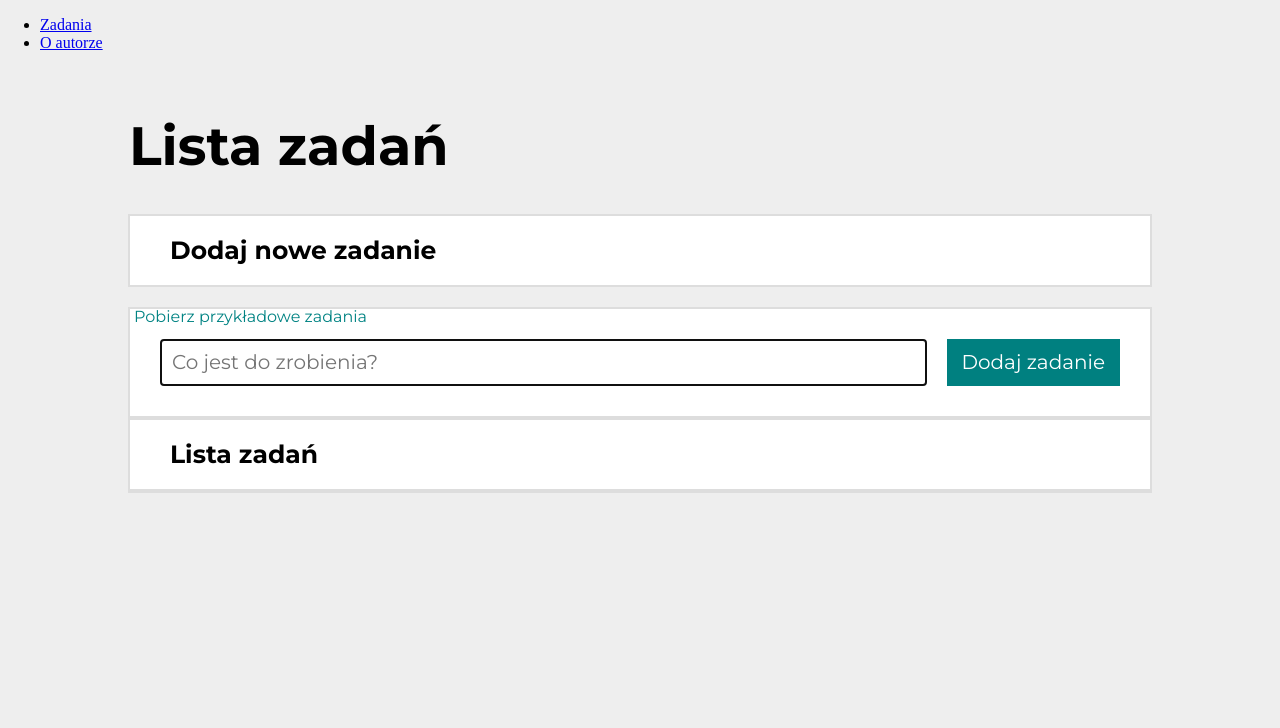
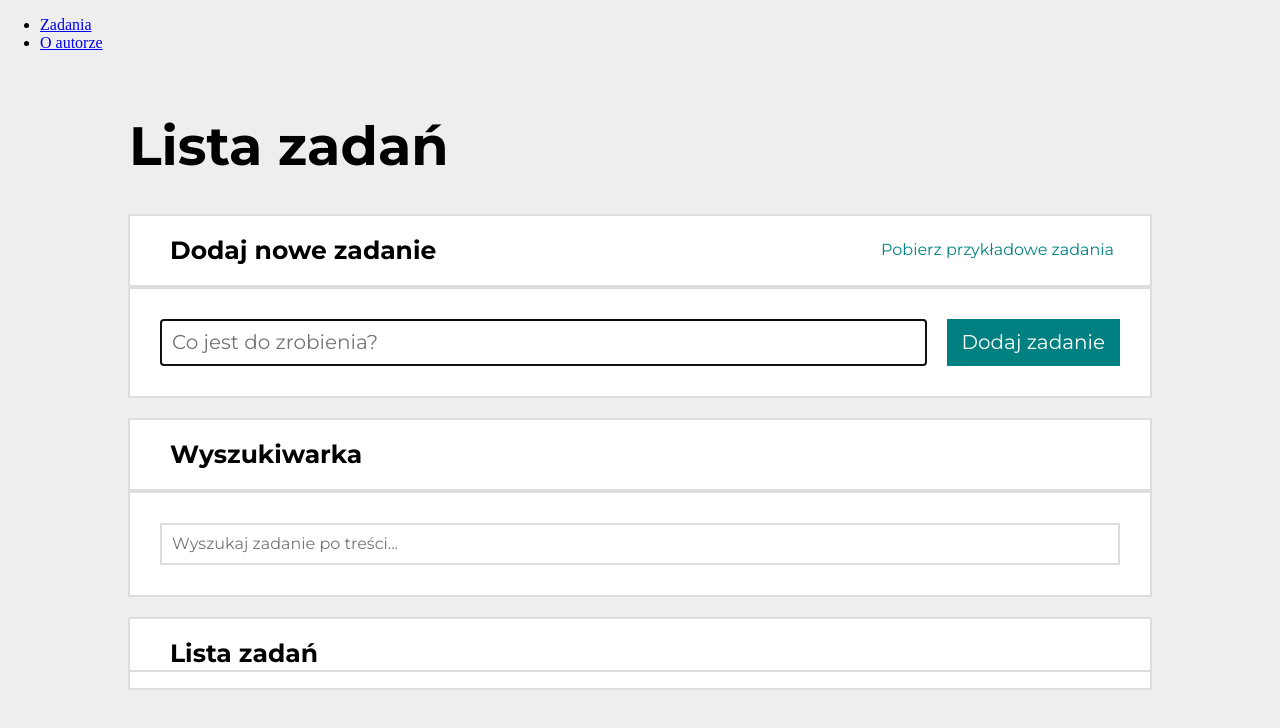
Before and after one commit to Mr-SuSeL/todos-list-react, a React (Create React App) app: page /#/zadania in a window 1280 px wide. Shown: the top 728 px of the page. Built offline with nearby package versions, Linux system fonts and the light colour scheme.

Commit message:
first homework task done

```diff
--- a/src/common/Section/styled.js
+++ b/src/common/Section/styled.js
@@ -13,7 +13,7 @@ export const Header = styled.div`
     padding: 10px 30px;
     display: grid;
     grid-template-columns: 1fr 1fr;
-    margin-bottom: 20px;
+    //margin-bottom: 20px;
 
 
 @media (max-width: 610px) {
--- a/src/features/tasks/TasksPage/Form/index.js
+++ b/src/features/tasks/TasksPage/Form/index.js
@@ -4,6 +4,7 @@ import { nanoid } from "@reduxjs/toolkit";
 import { StyledForm, Input, Button } from "./styled";
 import { addTask } from "../../tasksSlice";
 import ExampleButtons from "../../ExampleButtons";
+
 
 const Form = () => {
   const inputRef = useRef(null);
@@ -33,8 +34,9 @@ const Form = () => {
 
   return (
     <>
-      <ExampleButtons />
+
       <StyledForm onSubmit={onFormSubmit}>
+
         <Input
           ref={inputRef}
           value={newTaskContent}
--- a/src/features/tasks/TasksPage/Form/styled.js
+++ b/src/features/tasks/TasksPage/Form/styled.js
@@ -2,13 +2,14 @@ import styled, { css } from "styled-components";
 
 export const StyledForm = styled.form`
   display: flex;
-  margin-top: -20px;
+  /* margin-top: -20px; */
   border: 2px solid #ddd;
   padding: 20px;
   background-color: #fff;
   font-size: 20px;
   justify-content: space-evenly;
   flex-wrap: nowrap;
+  margin-bottom: 20px;
 
   @media (max-width: 767px) {
     flex-wrap: wrap;
--- /dev/null
+++ b/src/features/tasks/TasksPage/Search/index.js
@@ -0,0 +1,15 @@
+import React from "react";
+import { StyledSearchForm, Input } from "./styled";
+
+const Search = () => {
+    return (
+        <StyledSearchForm>
+            <Input
+                placeholder="Wyszukaj zadanie po treści..."
+                type="search"
+            />
+        </StyledSearchForm>
+    );
+};
+
+export default Search;
--- /dev/null
+++ b/src/features/tasks/TasksPage/Search/styled.js
@@ -0,0 +1,35 @@
+import styled, { css } from "styled-components";
+
+export const StyledSearchForm = styled.form`
+    display: flex;
+    //margin-top: -20px;
+    border: 2px solid #ddd;
+    padding: 20px;
+    background-color: #fff;
+    font-size: 20px;
+    justify-content: space-evenly;
+    flex-wrap: nowrap;
+    margin-bottom: 20px;
+
+    @media (max-width: 767px) {
+        flex-wrap: wrap;
+    }
+`;
+
+export const Input = styled.input`
+    flex-grow: 1;
+    border: 2px solid #ddd;
+
+    ${({ placeholder }) =>
+        placeholder &&
+        css`
+            padding: 10px;
+            margin: 10px;
+            flex-shrink: 0;
+            font-size: 16px;
+
+            @media (max-width: 767px) {
+                width: 100%;
+            }
+        `}
+`;
--- a/src/features/tasks/TasksPage/TaskList/index.js
+++ b/src/features/tasks/TasksPage/TaskList/index.js
@@ -8,8 +8,8 @@ import { useLocation } from "react-router-dom";
 const TaskList = () => {
 
   const location = useLocation();
-  const searchParams = new URLSearchParams(location.search);
-  const query = searchParams.get("szukaj");
+
+  const query = (new URLSearchParams(location.search)).get("szukaj");
 
   const tasks = useSelector(state => selectTasksByQuery(state, query));
 
--- a/src/features/tasks/TasksPage/index.js
+++ b/src/features/tasks/TasksPage/index.js
@@ -5,6 +5,9 @@ import Buttons from "./Buttons";
 import Section from "../../../common/Section";
 import Header from "../../../common/Header";
 import Container from "../../../common/Container";
+import Search from "./Search";
+import ExampleButtons from "../ExampleButtons";
+import { RightAlignedContainer } from "./styled";
 
 
 function TasksPage() {
@@ -15,7 +18,18 @@ function TasksPage() {
       <Section
         title="Dodaj nowe zadanie"
         body={<Form />}
+        extraHeaderContent={
+          <RightAlignedContainer>
+            <ExampleButtons />
+          </RightAlignedContainer>
+        }
       />
+
+      <Section
+        title="Wyszukiwarka"
+        body={<Search />}
+      />
+
       <Section
         title="Lista zadań"
         body={<TaskList />}
--- /dev/null
+++ b/src/features/tasks/TasksPage/styled.js
@@ -0,0 +1,10 @@
+// TasksPage/styled.js
+
+import styled from "styled-components";
+
+export const RightAlignedContainer = styled.div`
+    justify-self: end;
+    align-self: center;
+    margin-top: 0px;
+
+`;
```
